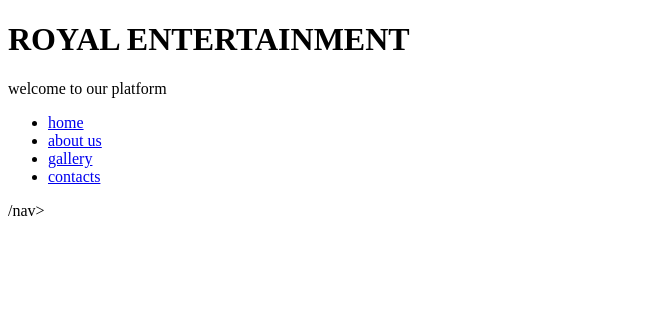
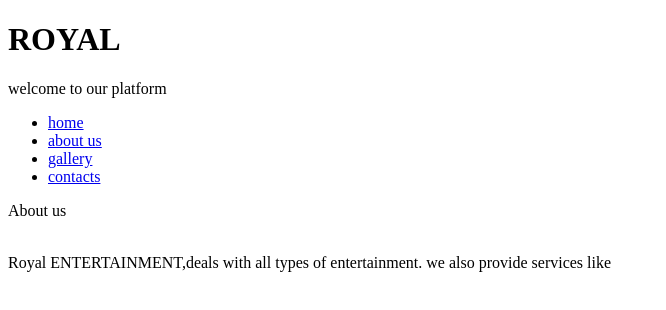
Before and after one commit to aminaroyal/r0yal_portfoli0, a plain HTML site: page index.html in a window 1280 px wide. Shown: the whole page, without its empty margins (0-666 px from the left). Drawn offline with Linux system fonts and the light colour scheme.

Commit message:
logo added

```diff
--- a/index.html
+++ b/index.html
@@ -9,18 +9,18 @@
 </head>
 <body>
     <!-- logo -->
-    <h1>ROYAL ENTERTAINMENT</h1>
+    <h1>ROYAL</h1>
     <p>welcome to our platform</p>
     <nav></nav>
-        <ul>
-
+     <ul>
 <li><a href="#">home</a></li>
 <li><a href="#">about us</a></li>
 <li><a href="#">gallery</a></li>
 <li><a href="#">contacts</a></li>
 </ul>
-/nav>
-
+</nav>
+<P>About us</P><br>
+Royal ENTERTAINMENT,deals with all types of entertainment. we also provide services like
 
 </body>
 </html>
```
